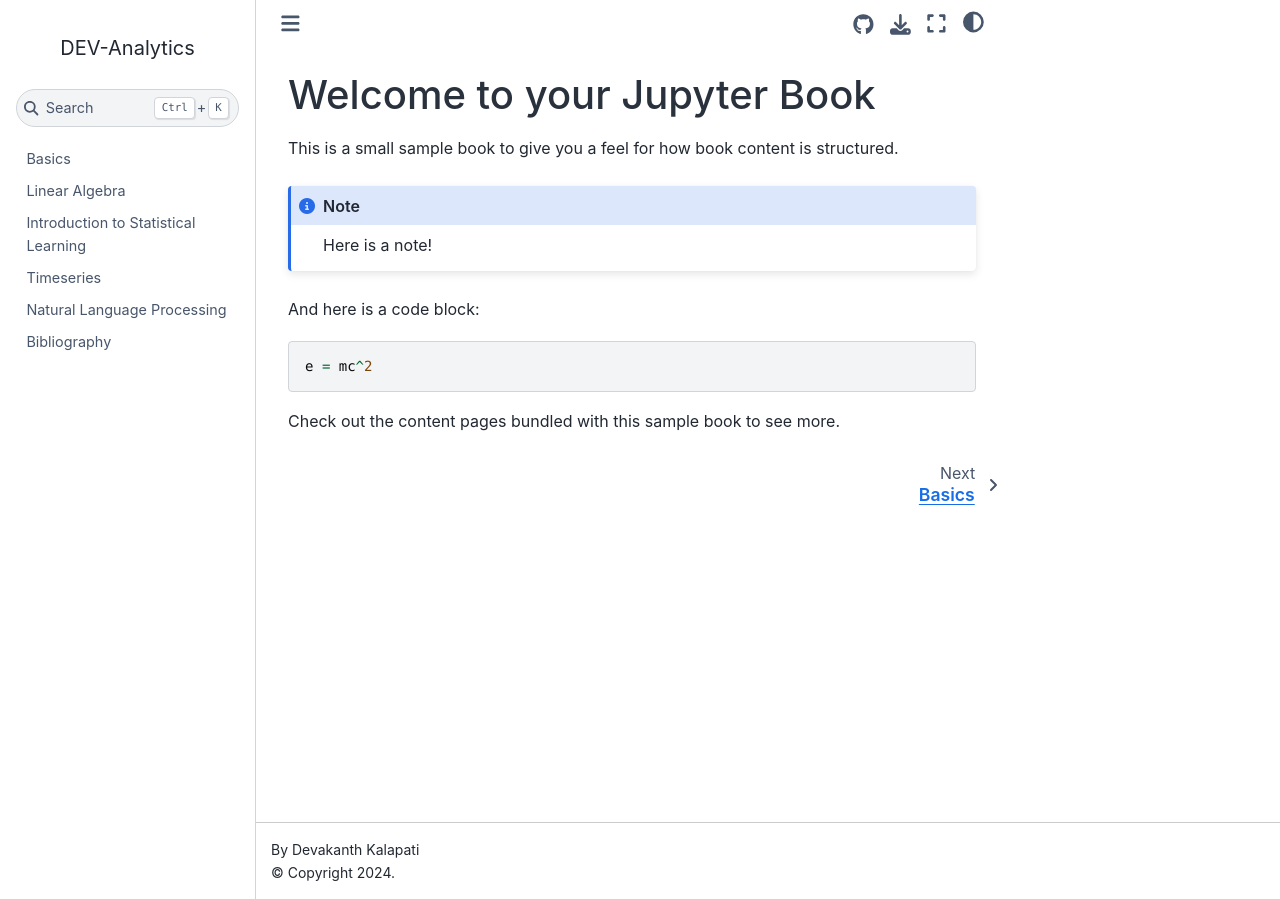
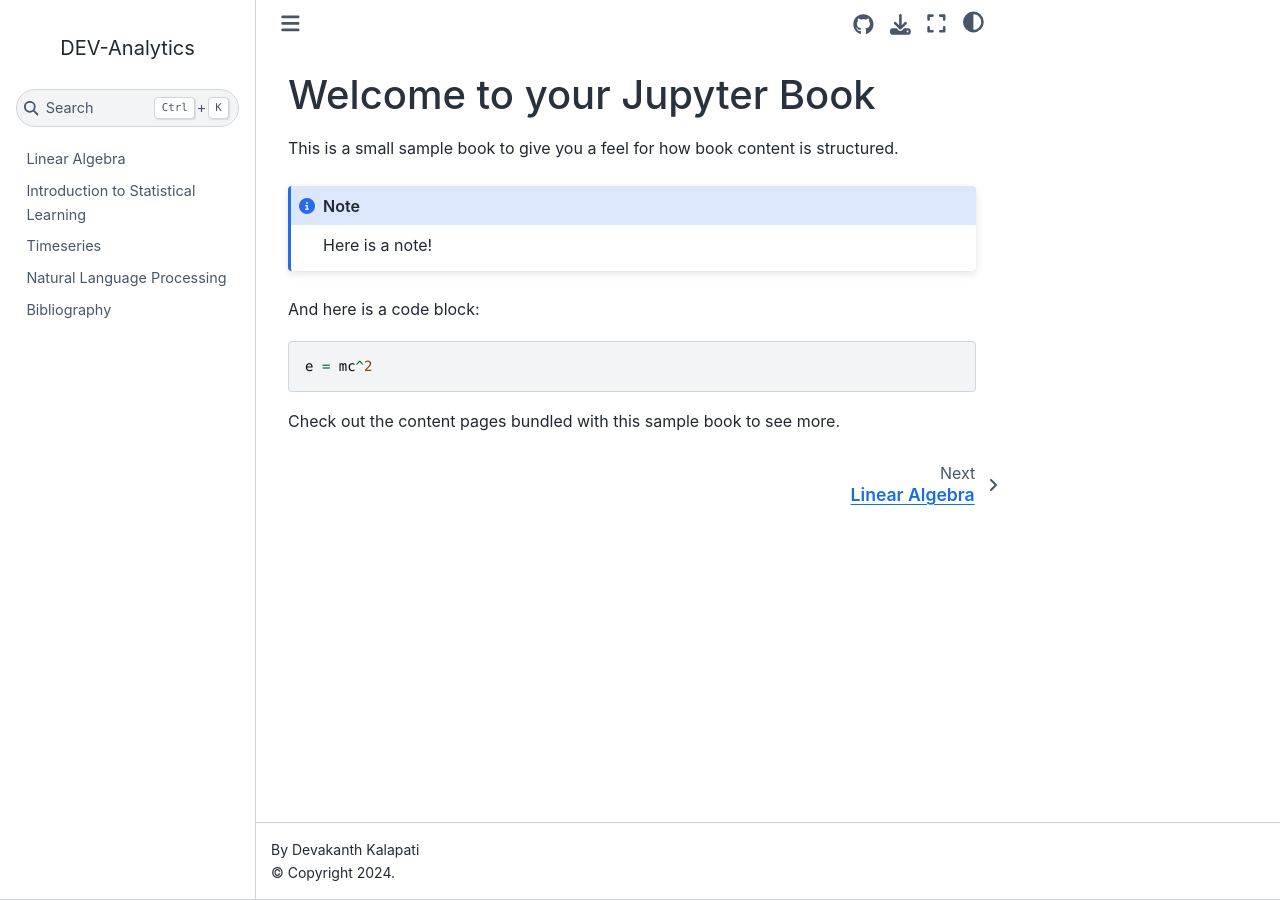
Before and after one commit to deva-k/dev-analytics, a Jupyter Book: the page built from index.md, in a window 1280 px wide. Built offline with Jupyter Book 1.0.4 settings and Sphinx 7.4.7 and the Sphinx Book theme 1.1.4, drawn with Linux system fonts in a browser that asks for light colours; pages that are not in the unit, such as notebooks, are missing from menus.

Commit message:
deleted basics notebook and changed the order of TOC

```diff
--- a/_toc.yml
+++ b/_toc.yml
@@ -4,10 +4,9 @@
 format: jb-book
 root: index
 chapters:
-  - file: book/basics
   - file: book/linear_algebra
   - file: book/statistical_learning
   - file: book/timeseries
+  - file: book/natural_language
   - file: book/deep_learning
-  - file: book/natural_language
   - file: book/bibliography
```
Also changed, not shown: book/basics.ipynb (deleted), book/statistical_learning.ipynb.
